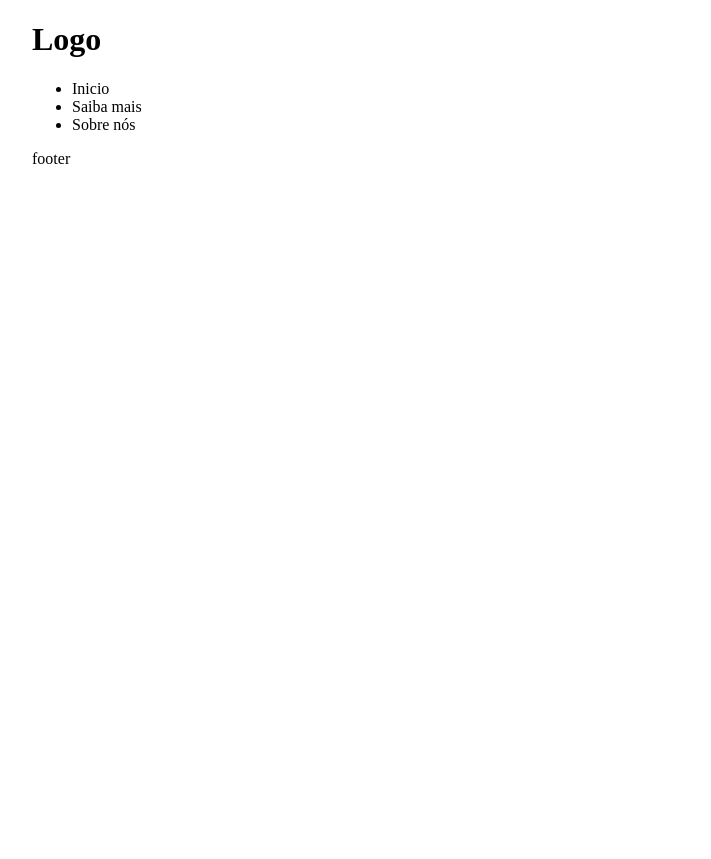
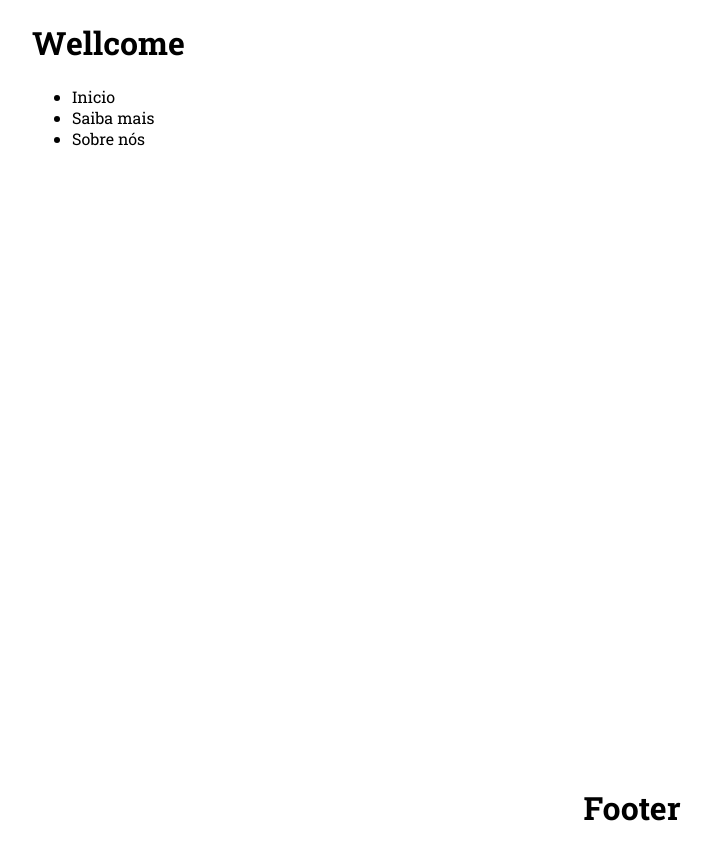
Before and after one commit to ngrpedro/towellcome, a React (Vite) app: page / in a window 1280 px wide. Shown: the whole page, without its empty margins (8-719 px from the left). Before the commit the page ends 800 px from the top, so only its background shows below. Built offline with nearby package versions, Linux system fonts and the light colour scheme.

Commit message:
breackpoints.sass

```diff
--- a/src/App.tsx
+++ b/src/App.tsx
@@ -8,6 +8,7 @@ function App() {
   return (
     <div>
       <NavBar />
+      <div style={{ height: "75vh" }}></div>
       <Footer />
     </div>
   );
--- a/src/components/layout/Footer/index.module.sass
+++ b/src/components/layout/Footer/index.module.sass
@@ -7,3 +7,7 @@
     width: 100%
     padding-left: $page-margin
     padding-right: $page-margin
+    display: flex
+    align-items: center
+    justify-content: center
+    font-family: $font-roboto
--- a/src/components/layout/Footer/index.tsx
+++ b/src/components/layout/Footer/index.tsx
@@ -3,7 +3,11 @@ import styles from "./index.module.sass";
 type Props = {};
 
 const index = (props: Props) => {
-  return <div className={styles.container}>footer</div>;
+  return (
+    <div className={styles.container}>
+      <h1>Footer</h1>
+    </div>
+  );
 };
 
 export default index;
--- a/src/components/layout/NavBar/index.module.sass
+++ b/src/components/layout/NavBar/index.module.sass
@@ -7,6 +7,7 @@
     right: 0
     background: #fff
     z-index: 1000
+    font-family: $font-roboto
 
     .container
         max-width: $page-width
--- a/src/components/layout/NavBar/index.tsx
+++ b/src/components/layout/NavBar/index.tsx
@@ -5,9 +5,7 @@ const index = (props: Props) => {
   return (
     <div className={styles.box}>
       <div className={styles.container}>
-        <div>
-          <h1>Logo</h1>
-        </div>
+        <h1>Wellcome</h1>
 
         <div>
           <ul>
--- a/src/styles/main.sass
+++ b/src/styles/main.sass
@@ -1,2 +1,5 @@
+@import url('https://fonts.googleapis.com/css2?family=Roboto+Slab:wght@400;500;600;700;800;900&display=swap')
+
 $page-width: 1200px
 $page-margin: 30px
+$font-roboto: "Roboto Slab", "serif"
```
Also changed, not shown: src/styles/breackpoints.sass (added, +19 -0 lines).
